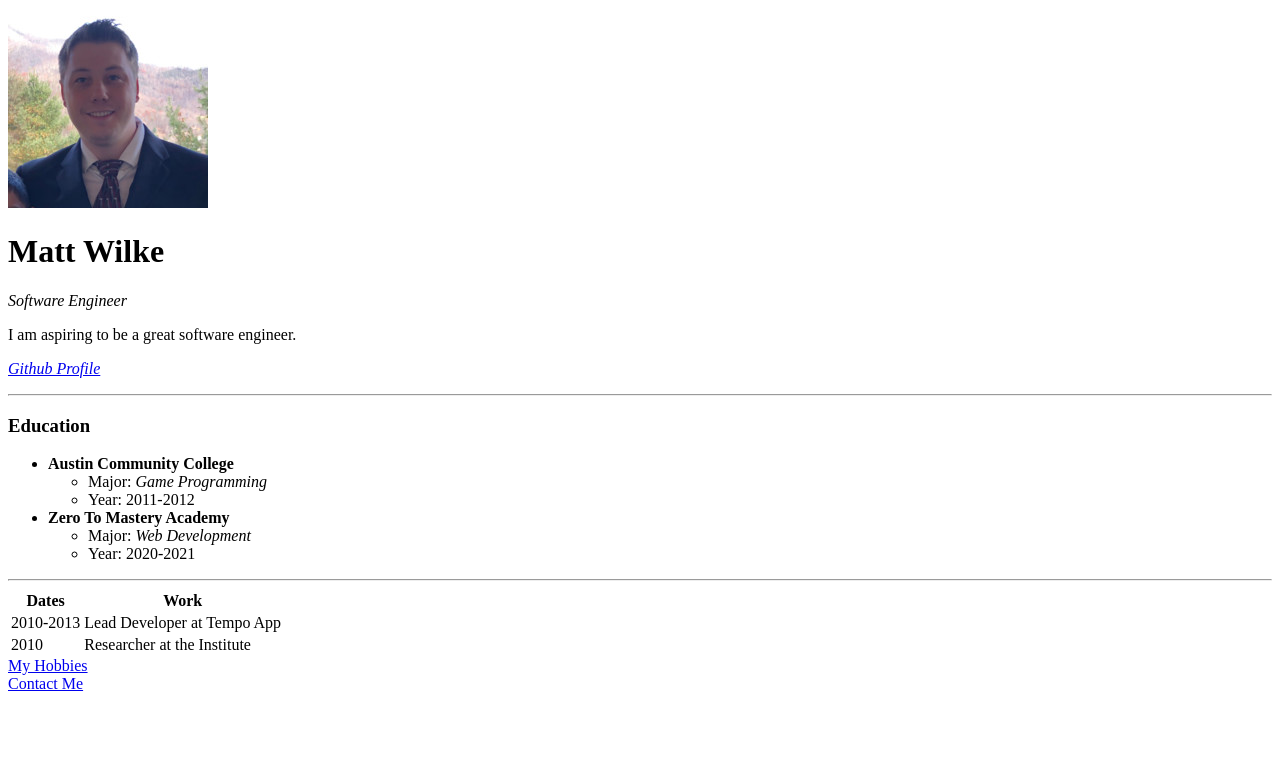
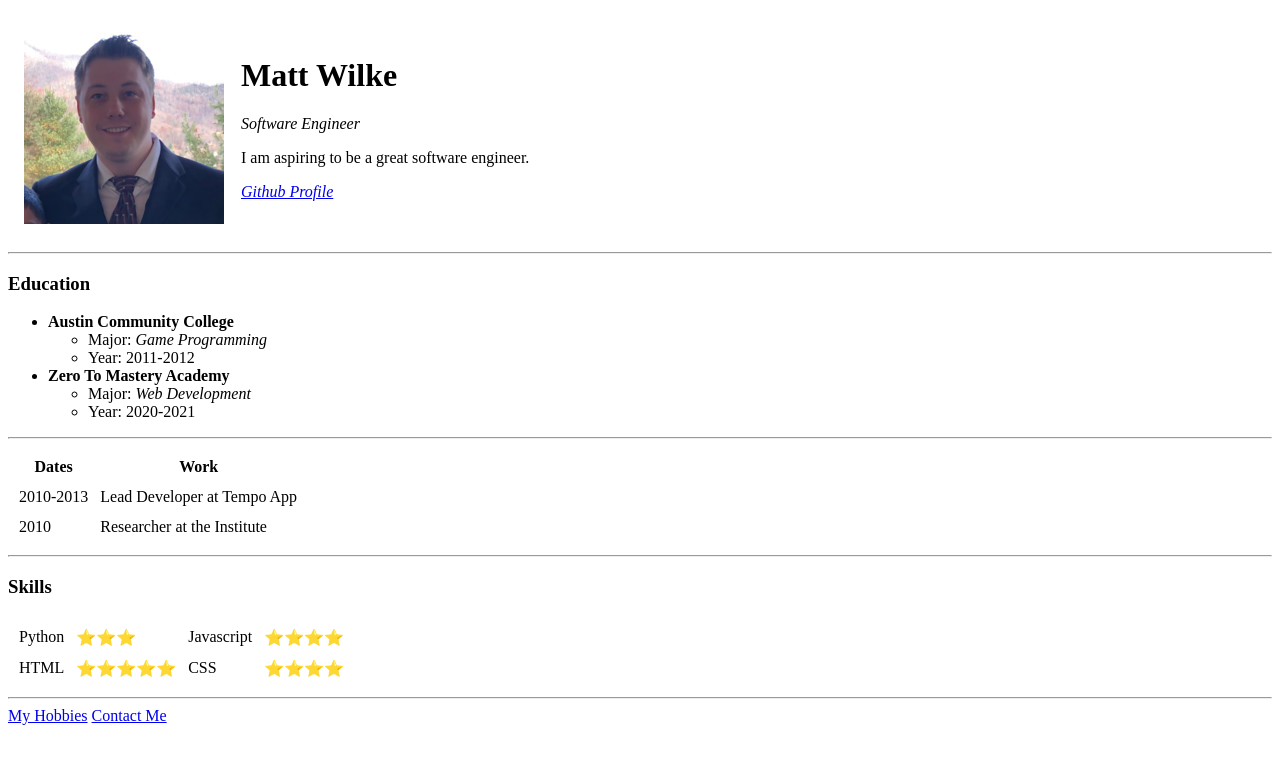
Before and after one commit to mwilke08/python-website, a plain HTML site: page index.html in a window 1280 px wide. Drawn offline with Linux system fonts and the light colour scheme.

```diff
--- a/index.html
+++ b/index.html
@@ -6,12 +6,19 @@
 </head>
 <body>
 
-    <img src="./images/me.jpg" alt="Matt Wilke picture"/>
-
-    <h1>Matt Wilke</h1>
-    <p><em>Software Engineer</em></p>
-    <p>I am aspiring to be a great software engineer.</p>
-    <p><a href="https://github.com/mwilke08"><em>Github Profile</em></a></p>
+    <table cellspacing="15px">
+        <tr>
+            <td>
+                <img src="./images/me.jpg" alt="Matt Wilke picture"/>
+            </td>
+            <td>
+                <h1>Matt Wilke</h1>
+                <p><em>Software Engineer</em></p>
+                <p>I am aspiring to be a great software engineer.</p>
+                <p><a href="https://github.com/mwilke08"><em>Github Profile</em></a></p>
+            </td>
+        </tr>
+    </table>
     <hr>
 
     <h3>Education</h3>
@@ -28,7 +35,7 @@
         </ul>
     </ul>
     <hr>
-    <table>
+    <table cellspacing="10px">
         <thead>
             <tr>
                 <th>Dates</th>
@@ -47,8 +54,25 @@
         </tbody>
 
     </table>
+    <hr>
+    <h3>Skills</h3>
+    <table cellspacing="10px">
+        <tr>
+            <td>Python</td>
+            <td>⭐⭐⭐</td>
+            <td>Javascript</td>
+            <td>⭐⭐⭐⭐</td>
+        </tr>
+        <tr>
+            <td>HTML</td>
+            <td>⭐⭐⭐⭐⭐</td>
+            <td>CSS</td>
+            <td>⭐⭐⭐⭐</td>
+        </tr>
+    </table>
+
+    <hr>
     <a href="hobbies.html">My Hobbies</a>
-    <br>
     <a href="contact.html">Contact Me</a>
 </body>
 </html>
```
Also changed, not shown: contact.html (+8 -0 lines).
